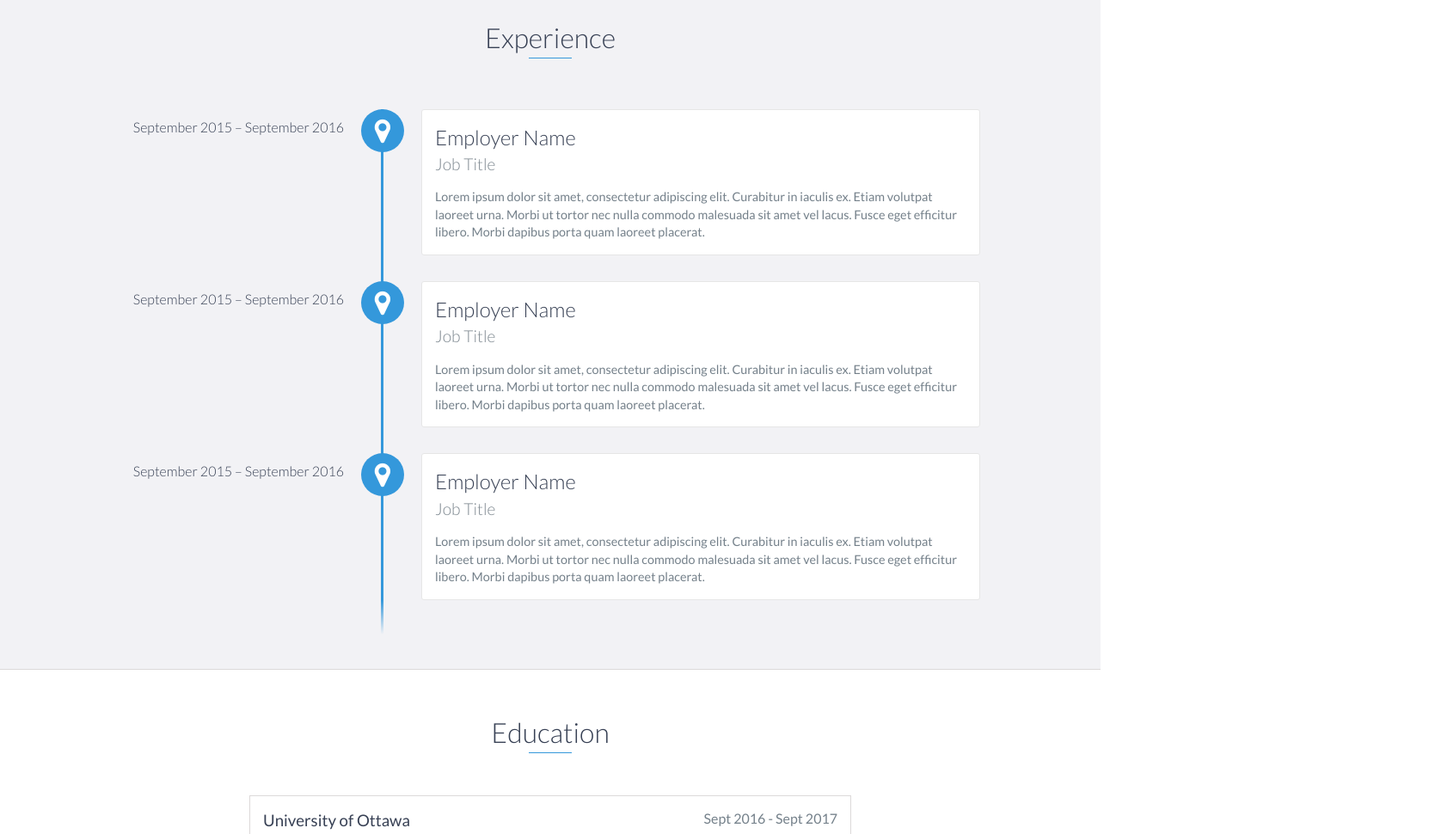
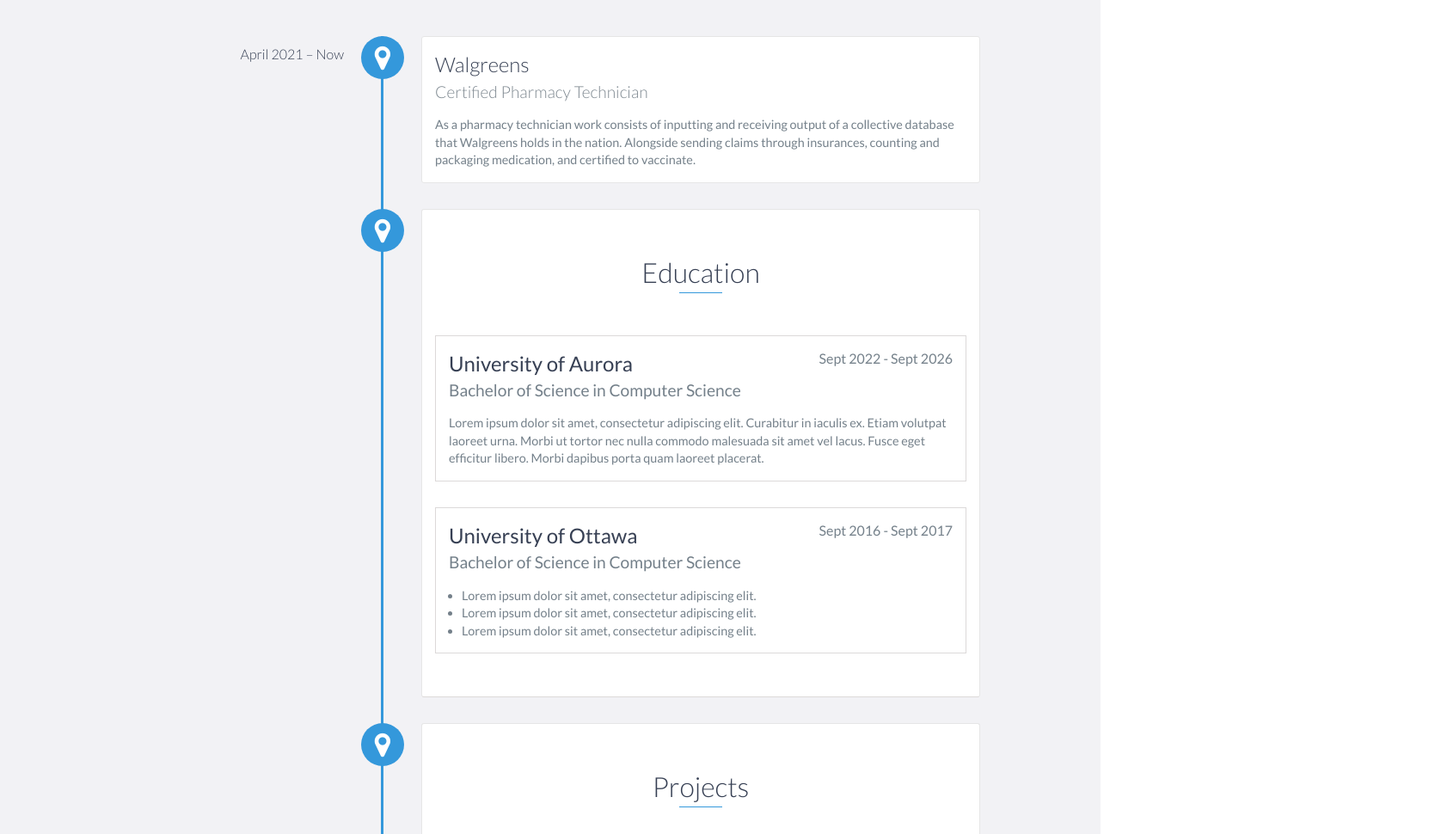
Before and after one commit to AlejandroN176/AlejandroN176, a website: page index.html in a window 1280 px wide. Shown: the part 1140-2110 px from the top of the page at 86% size, 1676 px wide, since content can reach past the window. Drawn offline with nearby package versions, Linux system fonts and the light colour scheme.

Commit message:
Update index.html
updated a few locations still in WIP.

```diff
--- a/index.html
+++ b/index.html
@@ -73,9 +73,7 @@
                 </div>
                 <div class="col-md-8">
                     <p>
-                        Lorem ipsum dolor sit amet, consectetur adipiscing elit. Curabitur in iaculis ex. Etiam volutpat laoreet urna. Morbi ut tortor nec nulla commodo malesuada sit amet vel lacus. Fusce eget efficitur libero. Morbi dapibus porta quam laoreet placerat. Donec
-                        eu vehicula neque. Donec viverra lorem nunc, tempus euismod eros sollicitudin ut. Quisque et tincidunt libero. Donec id pharetra justo. Proin euismod lacinia dolor, eu scelerisque justo tempus pharetra. Vivamus nunc justo, finibus
-                        ut nisl sed, euismod rhoncus nulla. Proin sed magna egestas, egestas ante et, congue eros. In consequat, mauris dapibus tincidunt suscipit, ex libero aliquet diam, at maximus risus enim non leo.
+                        I lived in Aurora Illinois for my whole life. Made up of a siblings of 4
                     </p>
                 </div>
             </div>
@@ -86,38 +84,21 @@
     <div id="experience" class="background-alt">
         <h2 class="heading">Experience</h2>
         <div id="experience-timeline">
-            <div data-date="September 2015 – September 2016">
-                <h3>Employer Name</h3>
-                <h4>Job Title</h4>
+            <div data-date="April 2021 – Now">
+                <h3>Walgreens</h3>
+                <h4>Certified Pharmacy Technician</h4>
                 <p>
-                    Lorem ipsum dolor sit amet, consectetur adipiscing elit. Curabitur in iaculis ex. Etiam volutpat laoreet urna. Morbi ut tortor nec nulla commodo malesuada sit amet vel lacus. Fusce eget efficitur libero. Morbi dapibus porta quam laoreet placerat.
+                    As a pharmacy technician work consists of inputting and receiving output of a collective database that Walgreens holds in the nation.
+                    Alongside sending claims through insurances, counting and packaging medication, and certified to vaccinate.
                 </p>
             </div>
-
-            <div data-date="September 2015 – September 2016">
-                <h3>Employer Name</h3>
-                <h4>Job Title</h4>
-                <p>
-                    Lorem ipsum dolor sit amet, consectetur adipiscing elit. Curabitur in iaculis ex. Etiam volutpat laoreet urna. Morbi ut tortor nec nulla commodo malesuada sit amet vel lacus. Fusce eget efficitur libero. Morbi dapibus porta quam laoreet placerat.
-                </p>
-            </div>
-
-            <div data-date="September 2015 – September 2016">
-                <h3>Employer Name</h3>
-                <h4>Job Title</h4>
-                <p>
-                    Lorem ipsum dolor sit amet, consectetur adipiscing elit. Curabitur in iaculis ex. Etiam volutpat laoreet urna. Morbi ut tortor nec nulla commodo malesuada sit amet vel lacus. Fusce eget efficitur libero. Morbi dapibus porta quam laoreet placerat.
-                </p>
-            </div>
-        </div>
-    </div>
     <!-- End #experience -->
 
     <div id="education">
         <h2 class="heading">Education</h2>
         <div class="education-block">
-            <h3>University of Ottawa</h3>
-            <span class="education-date">Sept 2016 - Sept 2017</span>
+            <h3>University of Aurora</h3>
+            <span class="education-date">Sept 2022 - Sept 2026</span>
             <h4>Bachelor of Science in Computer Science</h4>
             <p>
                 Lorem ipsum dolor sit amet, consectetur adipiscing elit. Curabitur in iaculis ex. Etiam volutpat laoreet urna. Morbi ut tortor nec nulla commodo malesuada sit amet vel lacus. Fusce eget efficitur libero. Morbi dapibus porta quam laoreet placerat.
```
